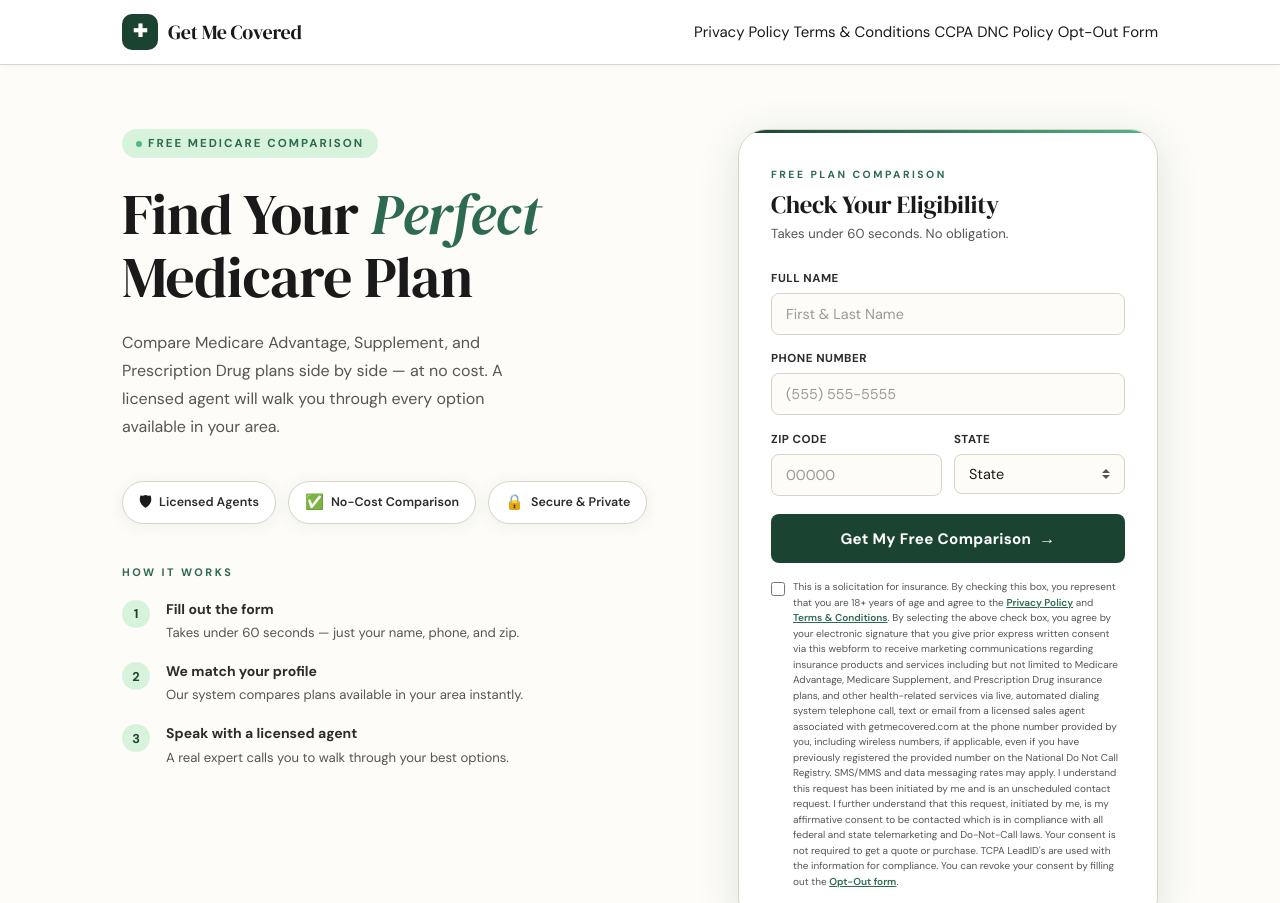
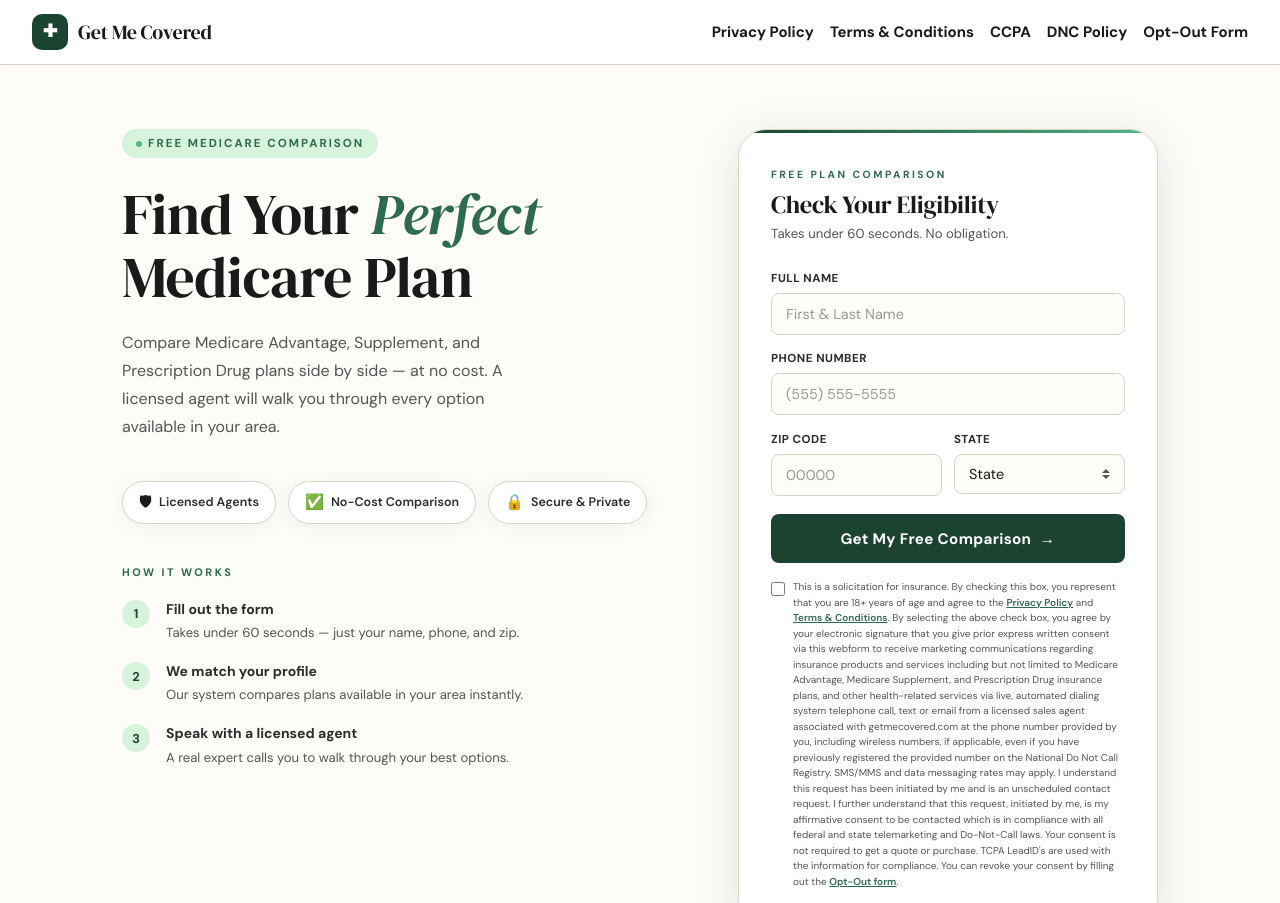
Before and after one commit to COOVT-Marketing/Get-Me-Covered, a plain HTML site: page index.html in a window 1280 px wide. Shown: the top 903 px of the page. Drawn offline with Linux system fonts and the light colour scheme.

Commit message:
Update style.css

```diff
--- a/style.css
+++ b/style.css
@@ -57,7 +57,7 @@ body {
 }
 
 .nav-inner {
-    max-width: 1100px;
+    max-width: 1300px;
     margin: 0 auto;
     padding: 0 2rem;
     height: var(--nav-h);
@@ -105,12 +105,13 @@ body {
 .nav-links {
     display: flex;
     align-items: center;
-    gap: 0.25rem;
+    gap: 1rem;
     list-style: none;
     margin: 0;
     padding: 0;
     text-decoration: none;
     color: var(--ink);
+    font-weight: bold;
 }
 
 .nav-link {
```
